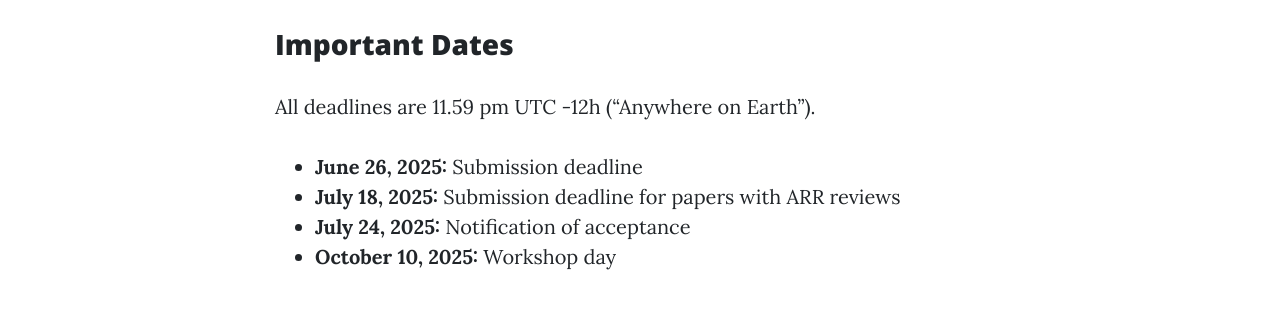
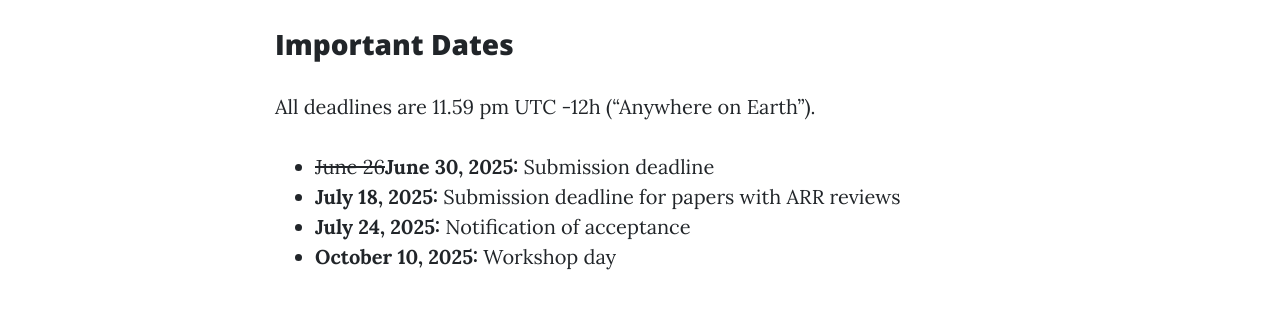
Before and after one commit to banahene/zhaolab_projectpage, a website: page 2025/index.html in a window 1280 px wide. Shown: the part 472-800 px from the top of the page. Drawn offline with Linux system fonts and the light colour scheme.

Commit message:
extend submission due date

```diff
--- a/2025/index.html
+++ b/2025/index.html
@@ -75,7 +75,7 @@
         <h3>Important Dates</h3>
         <p>All deadlines are 11.59 pm UTC -12h (“Anywhere on Earth”).
           <ul>
-            <li><b>June 26, 2025:</b> Submission deadline</li>
+            <li><s>June 26</s><b>June 30, 2025:</b> Submission deadline</li>
             <li><b>July 18, 2025:</b> Submission deadline for papers with ARR reviews</li>
             <li><b>July 24, 2025:</b> Notification of acceptance</li>
             <li><b>October 10, 2025:</b> Workshop day</li>
```
Also changed, not shown: 1 other file.
